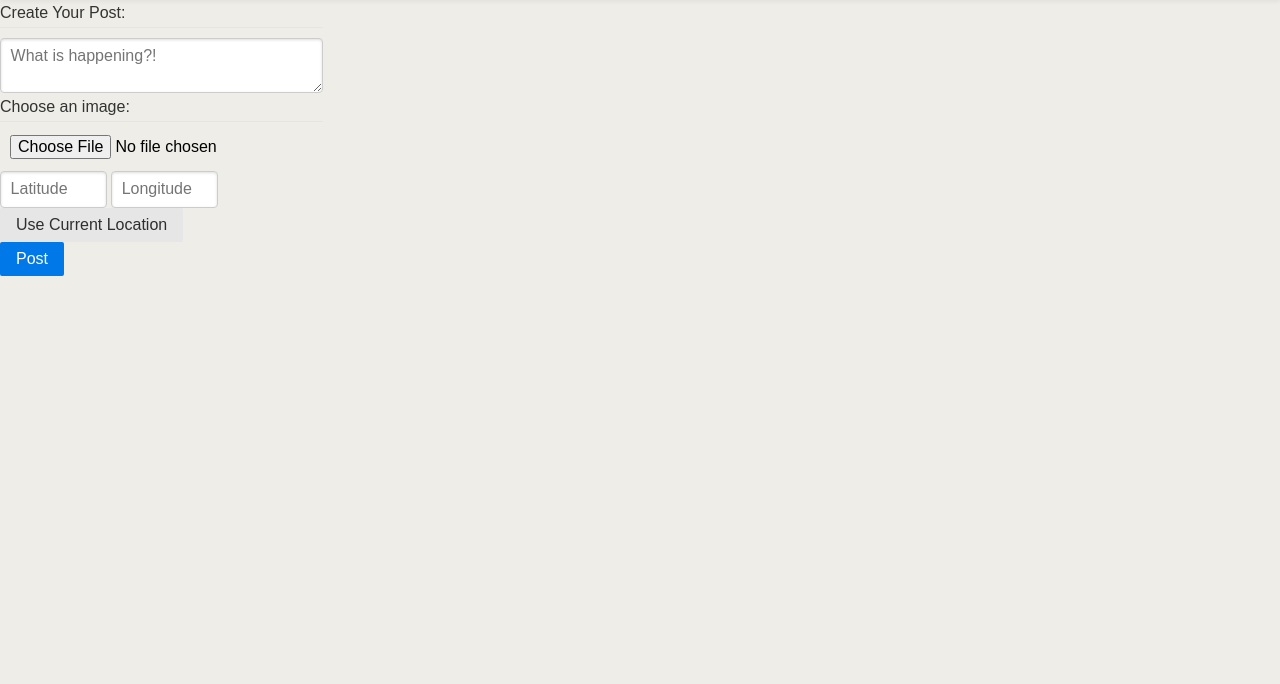
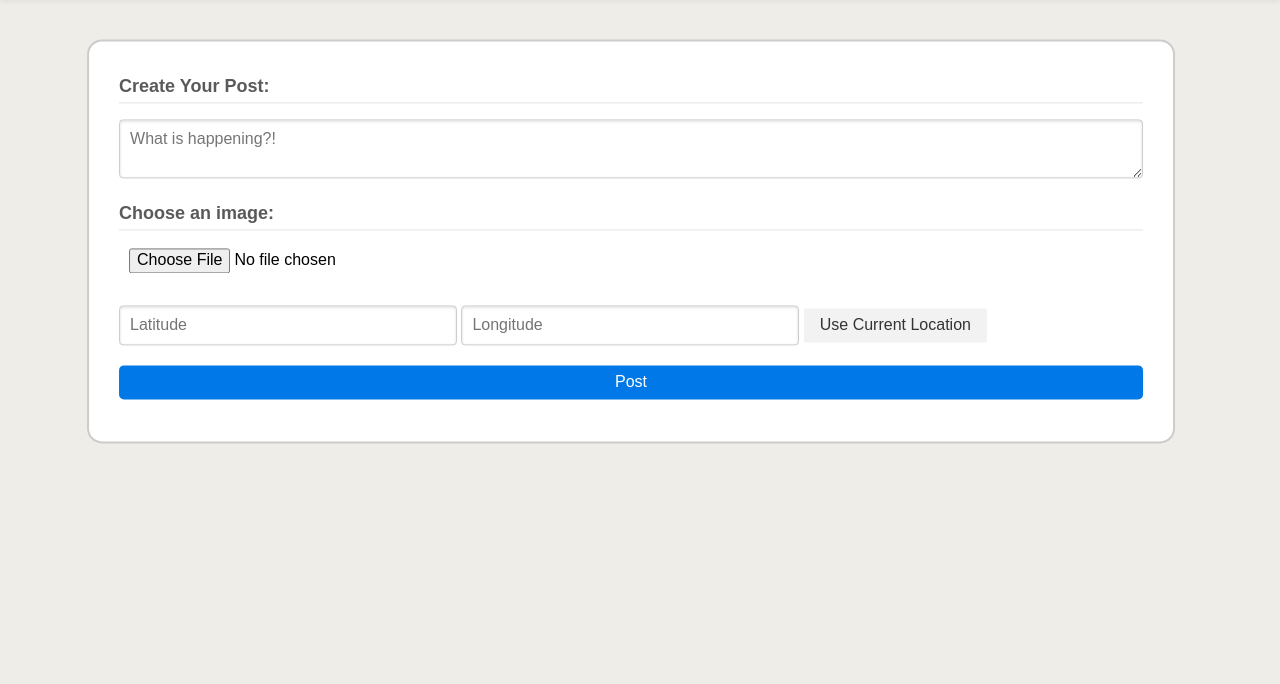
Before and after one commit to Dav0M/mapost, a Flask app: template templates/create.html in a window 1280 px wide. Shown: the part 44-728 px from the top of the page. Run offline with Flask 3, Linux system fonts and the light colour scheme; the template is opened without the code that fills it, so the values that code supplies are empty; parts of the project's set-up code (start-up, migrations or seed data) failed here and were passed over; some libraries are stand-ins or nearby versions.

Commit message:
Retry Add create.css

```diff
--- a/static/css/create.css
+++ b/static/css/create.css
@@ -2,3 +2,87 @@ body {
     background-color: #eeede7;
     font-family: 'Helvetica Neue', Arial, sans-serif;
 }
+
+.user-container,
+.pure-form {
+    background-color: white;
+    border: 2px solid #ccc;
+    padding: 30px;
+    margin-bottom: 40px;
+    border-radius: 15px;
+    width: 80%;
+    transform: translate(8%, 10%);
+}
+
+.pure-form legend {
+    color: #5a5a5a;
+    font-size: 18px;
+    margin-bottom: 10px;
+    font-weight: bold;
+}
+
+.pure-control-group,
+.pure-group {
+    margin-bottom: 20px;
+    position: relative;
+}
+
+.pure-control-group textarea,
+.pure-group input[type="file"],
+.pure-u-4 input[type="number"] {
+    padding: 10px;
+    border-radius: 4px;
+}
+
+.pure-control-group label,
+.pure-u-4 label {
+    position: absolute;
+    top: -8px;
+    left: 10px;
+    background-color: #eeede7;
+    padding: 0 5px;
+    color: #999;
+    font-size: 14px;
+}
+
+.pure-input-1-3 {
+    width: 50%;
+    border-radius: 5px;
+    text-decoration: none;
+    transition: background-color 0.3s ease;
+}
+
+.pure-button-primary {
+    background-color: #0078e7;
+    border-radius: 5px;
+    text-decoration: none;
+    transition: background-color 0.3s ease;
+    width: 100%;
+}
+
+#curr-location {
+    background-color: #f2f2f2;
+    color: #333;
+}
+
+.form-submit-field {
+    text-align: center;
+    margin-top: 20px;
+}
+
+@media (max-width: 768px) {
+
+    .pure-control-group textarea,
+    .pure-group input[type="file"],
+    .pure-u-4 input[type="number"] {
+        width: calc(100% - 20px);
+    }
+
+    .user-details {
+        text-align: center;
+    }
+
+    .pure-u-4 input[type="number"] {
+        margin-bottom: 15px;
+    }
+}
--- a/templates/create.html
+++ b/templates/create.html
@@ -7,7 +7,7 @@
 {% endblock %}
 {% block content %}
 <div class="pure-g">
-  <div class="pure-u-1-4 pure-u-md-1-4">
+  <div class="pure-u-1-4 pure-u-md-1-4"></div>
   <form action="/create" , method="post" enctype="multipart/form-data" class="pure-form pure-g pure-u-1-2">
     <fieldset>
       <legend>Create Your Post:</legend>
@@ -23,8 +23,8 @@
 
       <div class="pure-u-4">
         <label for="create-lat"></label>
-          <input type="number" step="any" id="create-lat" name="create-lat" class="pure-input-1-3"
-            placeholder="Latitude" min="-90" max="90" required>
+        <input type="number" step="any" id="create-lat" name="create-lat" class="pure-input-1-3" placeholder="Latitude"
+          min="-90" max="90" required>
 
         <label for="create-long"></label>
         <input type="number" step="any" id="create-long" name="create-long" class="pure-input-1-3"
```
Also changed, not shown: templates/edit_post.html (+4 -7 lines). Lines whose indentation alone changed are shown as unchanged.
